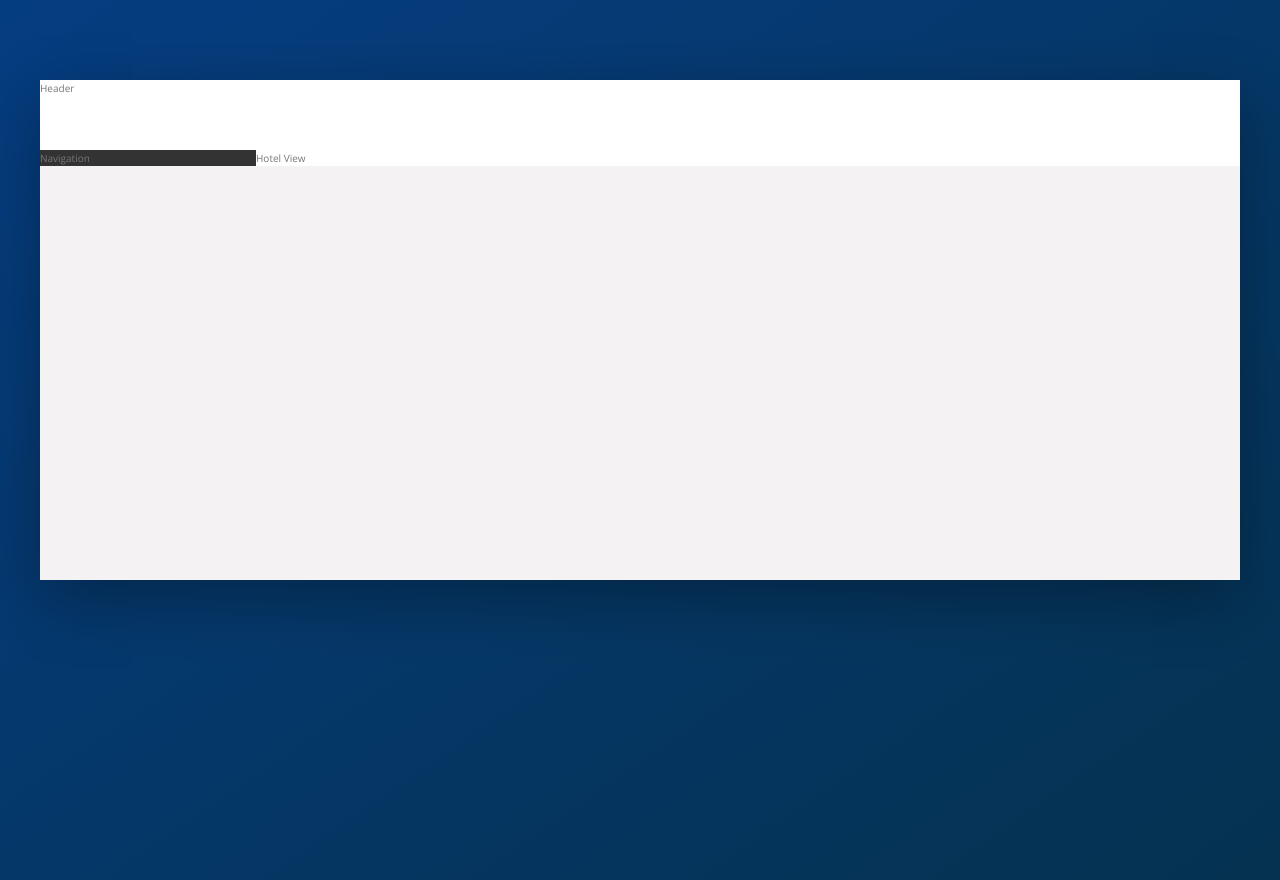
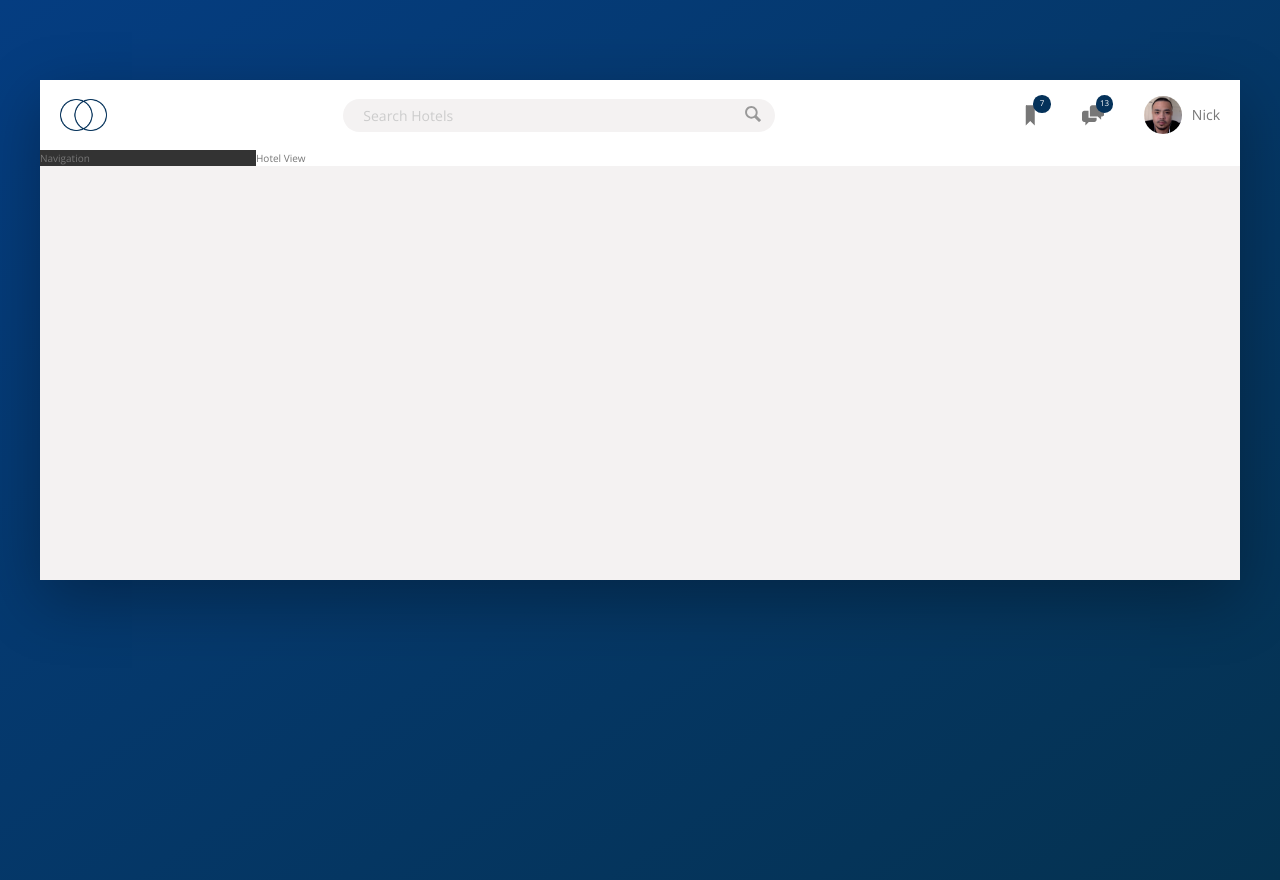
Before and after one commit to NBDelpino1/Flexbox-Project, a website: page index.html in a window 1280 px wide. Drawn offline with nearby package versions, Linux system fonts and the light colour scheme.

Commit message:
add, align and style all header elements, incorporated animated search field feature

```diff
--- a/index.html
+++ b/index.html
@@ -13,8 +13,37 @@
 <body>
     <div class="container">
         <header class="header">
-            Header
+            <img src="img/logo.png" alt="trillo logo" class="logo">
+
+            <form action="#" class="search">
+                <input type="text" class="search__input" placeholder="Search Hotels">
+                <button class="search__button">
+                    <svg class="search__icon">
+                        <use xlink:href="img/sprite.svg#icon-magnifying-glass"></use>
+                    </svg>
+                </button>
+            </form>
+
+            <nav class="user-nav">
+                <div class="user-nav__icon-box">
+                    <svg class="user-nav__icon">
+                        <use xlink:href="img/sprite.svg#icon-bookmark"></use>
+                    </svg>
+                    <span class="user-nav__notification">7</span>
+                </div>
+                <div class="user-nav__icon-box">
+                    <svg class="user-nav__icon">
+                        <use xlink:href="img/sprite.svg#icon-chat"></use>
+                    </svg>
+                    <span class="user-nav__notification">13</span>
+                </div>
+                <div class="user-nav__user">
+                    <img src="img/user.png" alt="User photo" class="user-nav__user-photo">
+                    <span class="user-nav__user-name">Nick</span>
+                </div>
+            </nav>
         </header>
+
         <div class="content">
             <nav class="sidebar">
                 Navigation
--- a/sass/_components.scss
+++ b/sass/_components.scss
@@ -0,0 +1,133 @@
+//////////////////////////////////////////////////
+// LOGO
+.logo {
+  height: 3.25rem;
+  margin-left: 2rem;
+}
+
+
+//////////////////////////////////////////////////
+// SEARCH
+.search {
+  //Don't grow, don't shrink, occupy 40% of available space in the parent header
+  flex: 0 0 40%;
+
+  //Making a flex item a flex container (nested flex) (used to align the search button)
+  display: flex;
+  align-items: center;
+  justify-content: center;
+
+  &__input {
+    font-family: inherit;
+    font-size: inherit;
+    background-color: var(--color-grey-light-2);
+    border: none;
+    padding: .7rem 2rem;
+    border-radius: 10rem;
+    //Setting margin right to a negative amt to allow for the search button - due to this it will now move on top of the input
+    margin-right: -3.25rem;
+    //Setting width to 90% and animation to allow for the grow effect
+    width: 90%;
+    transition: all .2s;
+
+    &:focus {
+      outline: none;
+      width: 100%;
+      background-color: var(--color-grey-light-3);
+    }
+
+    //Fix the text inside of the input
+    &::-webkit-input-placeholder {
+      font-weight: 100;
+      color: var(--color-grey-light-4);
+    }
+
+  }
+
+  //Select the adjacent element (button) and fix the icon background color when in focus state
+  &__input:focus + &__button {
+    background-color: var(--color-grey-light-3);
+  }
+
+  &__button {
+    border: none;
+    background-color: var(--color-grey-light-2);
+
+    &:focus {
+      outline: none;
+    }
+
+    &:active {
+      transform: translateY(2px);
+    }
+
+  }
+
+  &__icon {
+    height: 2rem;
+    width: 2rem;
+    //Change icon color
+    fill: var(--color-grey-dark-3);
+  }
+
+}
+
+
+//////////////////////////////////////////////////
+// USER NAVIGATION
+
+.user-nav {
+
+  //Align elements inside
+  display: flex;
+  align-items: center;
+  //This handles the links - this way on hover the element is stretched the full height of the parent. This overrides the align center set inside the header element
+  align-self: stretch;
+
+  //Select all the direct children to give them some space etc,  make the height 100% so it has an edge to edge appearance and align them in the center
+  & > * {
+    padding: 0 2rem;
+    cursor: pointer;
+    height: 100%;
+    display: flex;
+    align-items: center;
+  }
+  //Select all the direct children to give them some hover effects
+  & > *:hover {
+    background-color: var(--color-grey-light-2);
+  }
+
+  &__icon-box {
+    position: relative;
+  }
+
+  &__icon {
+    height: 2.25rem;
+    width: 2.25rem;
+    fill:  var(--color-grey-dark-2);
+  }
+
+  &__notification {
+    font-size: .8rem;
+    height: 1.75rem;
+    width: 1.75rem;
+    border-radius: 50%;
+    background-color: var(--color-primary);
+    color: #fff;
+    position: absolute;
+    top: 1.5rem;
+    right: 1.1rem;
+
+    //TRICK - CENTER TEXT INSIDE OF NOTIFICATION ELEMENT
+    display: flex;
+    justify-content: center; //center horizontally
+    align-items: center; //center vertically
+  }
+
+  &__user-photo {
+    height: 3.75rem;
+    border-radius: 50%;
+    margin-right: 1rem;
+  }
+
+}
--- a/sass/_layout.scss
+++ b/sass/_layout.scss
@@ -8,9 +8,18 @@
 }
 
 .header {
+  font-size: 1.4rem;
   height: 7rem;
   background-color: #fff;
   border-bottom: var(--color-grey-light-2);
+  /*
+  Set parent to flex
+  Justify children along the main (horizontal) axis, using space between so evenly spaced
+  Align items so it's centered on cross (vertical) axis
+  */
+  display: flex;
+  justify-content: space-between;
+  align-items: center;
 }
 
 .content {
```
Also changed, not shown: css/style.css, img/SVG/aircraft-take-off.svg (added), img/SVG/bookmark.svg (added), img/SVG/chat.svg (added), img/SVG/chevron-thin-right.svg (added), img/SVG/home.svg (added), img/SVG/key.svg (added), img/SVG/location-pin.svg (added), img/SVG/magnifying-glass.svg (added), img/SVG/map.svg (added), img/SVG/star.svg (added), img/logo.png (added), img/sprite.svg (added), img/user.png (added).
